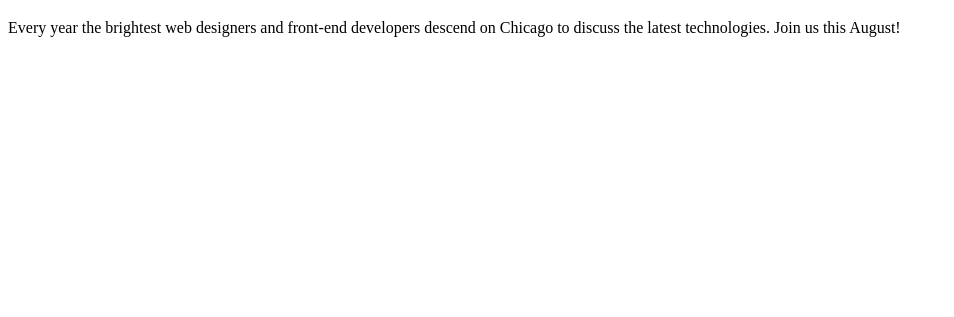
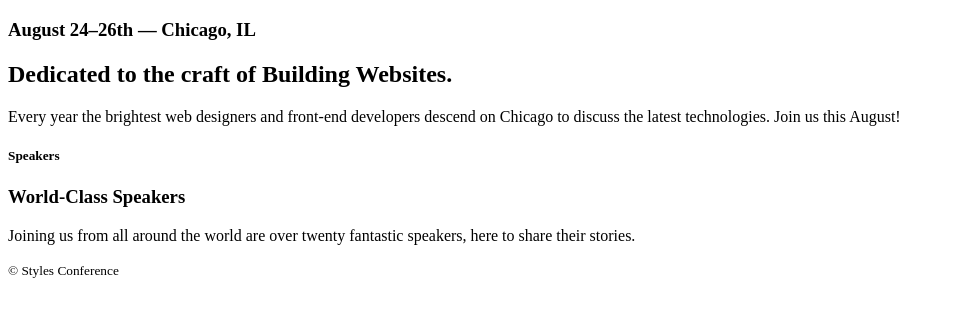
Before and after one commit to sumitsaurabh927/Basics, a plain HTML site: page index.html in a window 1280 px wide. Shown: the part 61-378 px from the top of the page, without its empty margins (0-954 px from the left). Drawn offline with Linux system fonts and the light colour scheme.

Commit message:
added more content in HTML

```diff
--- a/index.html
+++ b/index.html
@@ -8,9 +8,29 @@
     <link rel="stylesheet" href="assets/stylesheets/styles.css" >
 </head>
 <body>
-    <h1>Styles Conference</h1>
-    <p>
-        Every year the brightest web designers and front-end developers descend on Chicago to discuss the latest technologies. Join us this August!
-    </p>
+    <header>
+        <h1>Styles Conference</h1>
+        <h3>August 24&ndash;26th &mdash; Chicago, IL</h3>
+    </header>
+    <section>
+        <h2>Dedicated to the craft of Building Websites.</h2>
+        <p>
+            Every year the brightest web designers and front-end developers descend on Chicago to discuss the latest technologies. Join us this August!
+        </p>
+    </section>
+    <section>
+        <section>
+            <h5>Speakers</h5>
+            <h3>World-Class Speakers</h3>
+            <p>
+                Joining us from all around the world are over twenty fantastic speakers, here to share their stories.
+            </p>
+        </section>
+    </section>
+    <footer>
+        <small>
+            &copy; Styles Conference
+        </small>
+    </footer>
 </body>
 </html>
```
